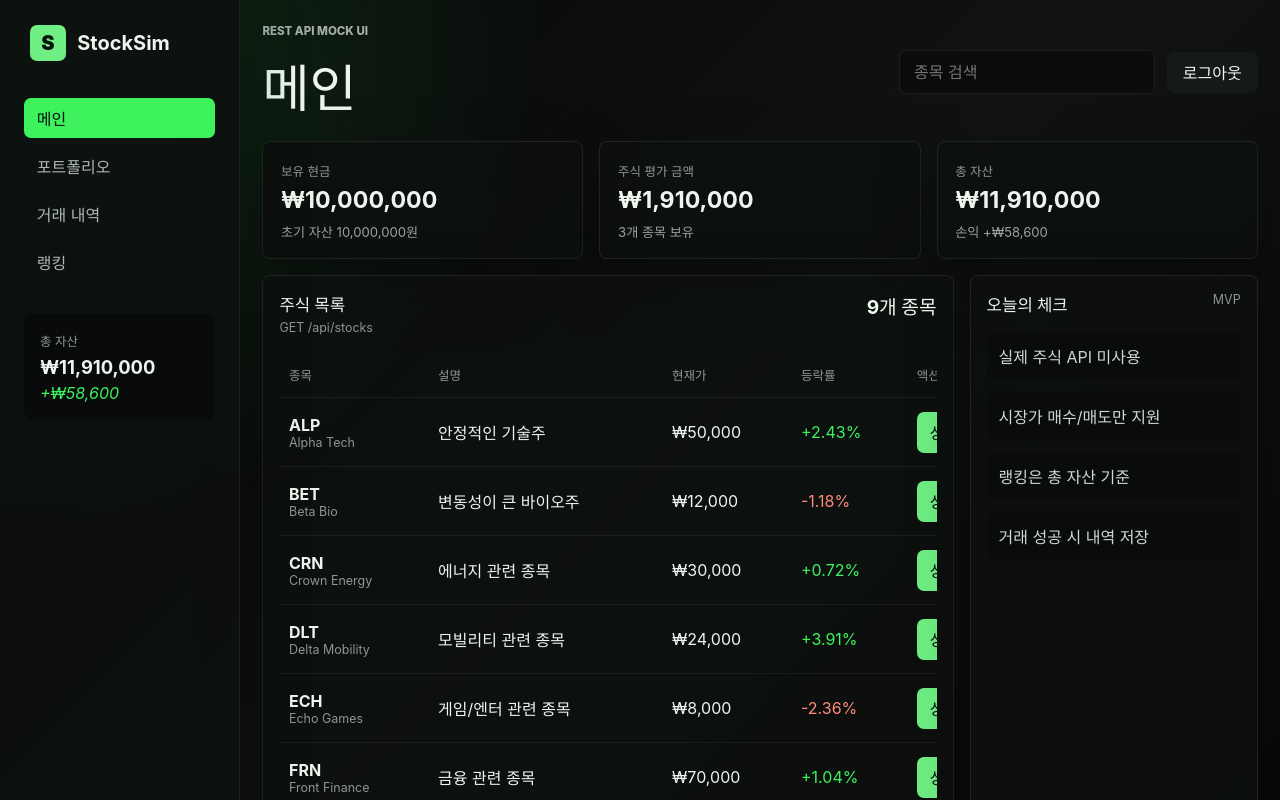
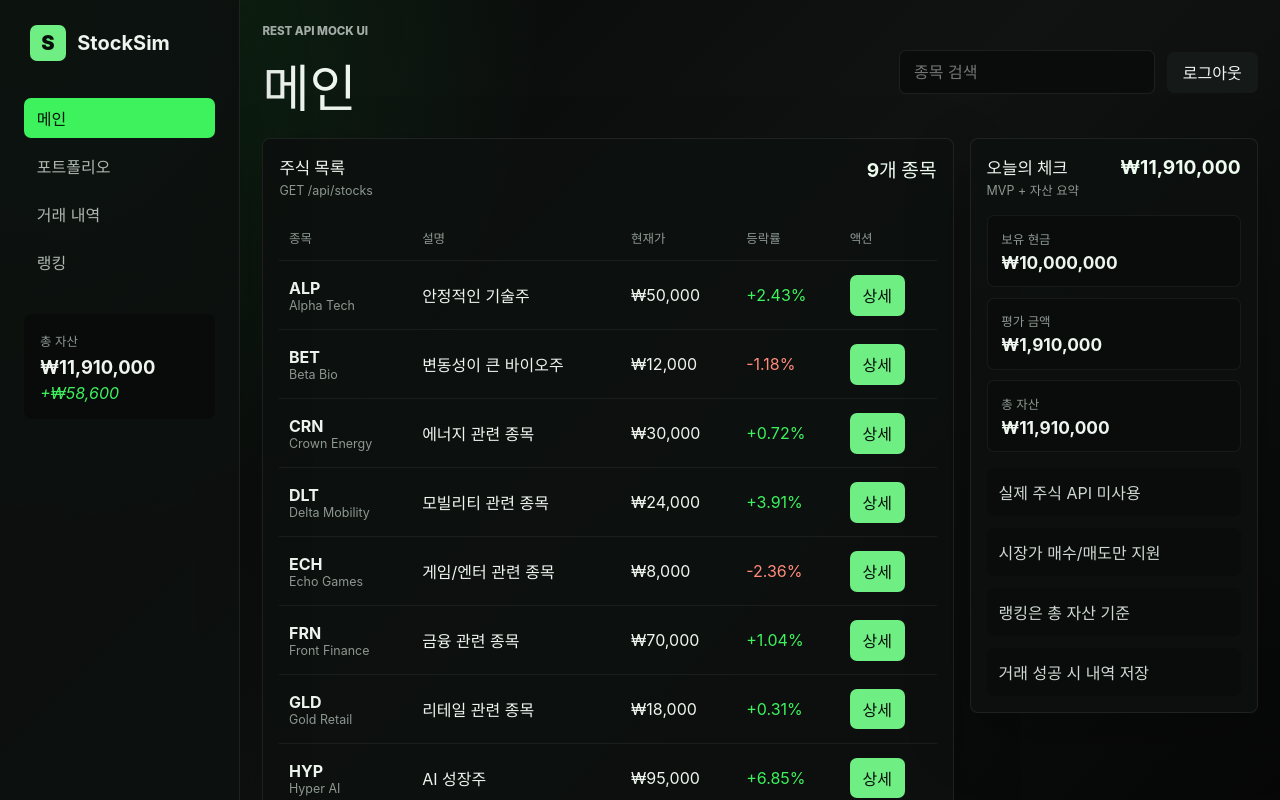
Before and after one commit to Team3-SideProject/Project1, a React (Vite) app in the folder frontend/: page / in a window 1280 px wide. Both pictures are taken after a click on the button "로그인". Shown: the top 800 px of the page. Built offline with nearby package versions, Linux system fonts and the light colour scheme.

Commit message:
feat: compact home asset summary

```diff
--- a/frontend/src/App.tsx
+++ b/frontend/src/App.tsx
@@ -465,8 +465,6 @@ function HomePage({
   onOpenStock: (stockId: number) => void;
 }) {
   return (
-    <>
-      <SummaryGrid cash={cash} portfolio={portfolio} />
     <section className="content-grid home-grid">
       <article className="panel span-2">
         <div className="panel-header">
@@ -514,8 +512,25 @@ function HomePage({
 
       <article className="panel">
         <div className="panel-header">
+          <div>
             <h2>오늘의 체크</h2>
-            <span>MVP</span>
+            <span>MVP + 자산 요약</span>
+          </div>
+          <strong>{formatWon(portfolio.totalAsset)}</strong>
+        </div>
+        <div className="compact-assets">
+          <div>
+            <span>보유 현금</span>
+            <strong>{formatWon(cash)}</strong>
+          </div>
+          <div>
+            <span>평가 금액</span>
+            <strong>{formatWon(portfolio.stockValue)}</strong>
+          </div>
+          <div>
+            <span>총 자산</span>
+            <strong>{formatWon(portfolio.totalAsset)}</strong>
+          </div>
         </div>
         <ul className="check-list">
           <li>실제 주식 API 미사용</li>
@@ -525,7 +540,6 @@ function HomePage({
         </ul>
       </article>
     </section>
-    </>
   );
 }
 
--- a/frontend/src/styles.css
+++ b/frontend/src/styles.css
@@ -373,6 +373,7 @@ small {
 
 .home-grid {
   grid-template-columns: minmax(0, 2fr) minmax(18rem, 0.8fr);
+  align-items: start;
 }
 
 .detail-grid {
@@ -419,6 +420,10 @@ table {
   width: 100%;
   border-collapse: collapse;
   min-width: 46rem;
+}
+
+.home-grid table {
+  min-width: 40rem;
 }
 
 th,
@@ -485,7 +490,7 @@ tbody tr:hover {
 .check-list {
   display: grid;
   gap: 0.75rem;
-  margin: 0;
+  margin: 1rem 0 0;
   padding: 0;
   list-style: none;
 }
@@ -495,6 +500,29 @@ tbody tr:hover {
   border-radius: 7px;
   color: #cfd8d2;
   background: #090c0b;
+}
+
+.compact-assets {
+  display: grid;
+  gap: 0.65rem;
+}
+
+.compact-assets div {
+  display: grid;
+  gap: 0.25rem;
+  padding: 0.85rem;
+  border: 1px solid rgba(255, 255, 255, 0.06);
+  border-radius: 7px;
+  background: #090c0b;
+}
+
+.compact-assets span {
+  color: #8d9891;
+  font-size: 0.78rem;
+}
+
+.compact-assets strong {
+  font-size: 1.08rem;
 }
 
 .ranking-list {
```
Lines whose indentation alone changed are shown as unchanged.
